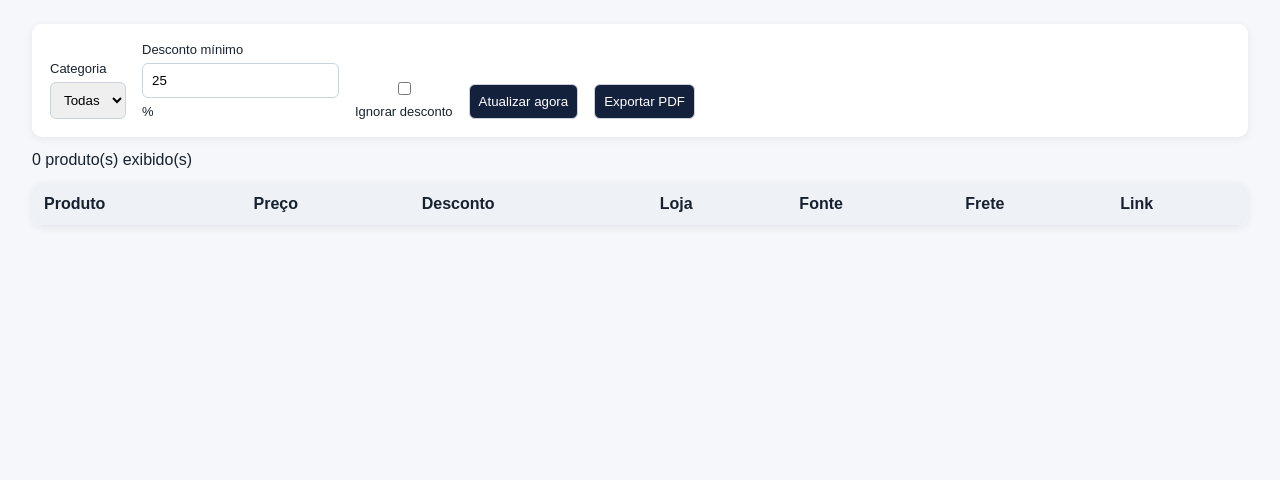
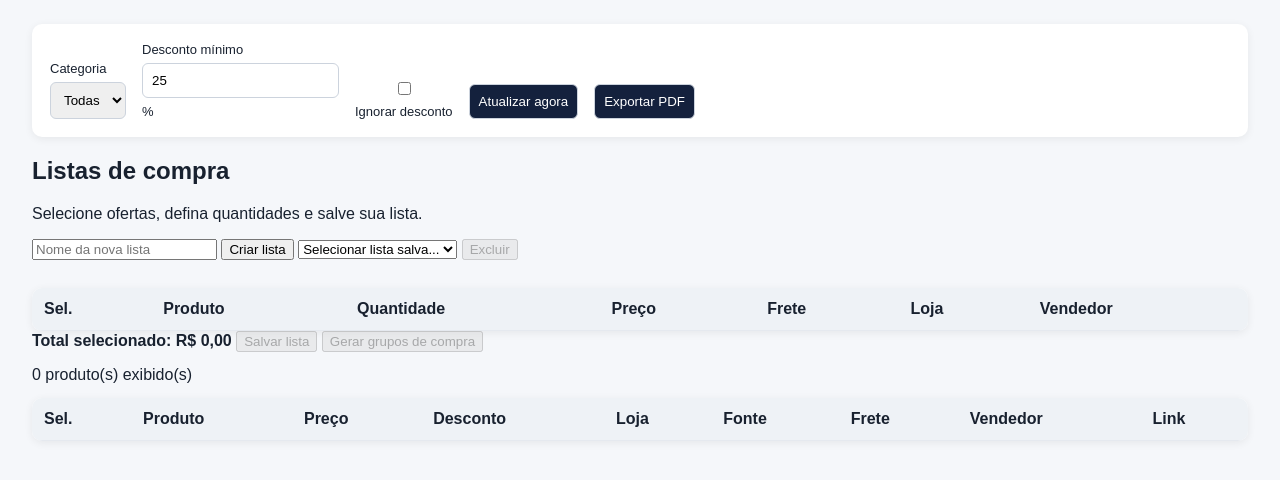
Before and after one commit to carlosflima/Promo_Finder, a Flask app: page / in a window 1280 px wide. Shown: the part 136-616 px from the top of the page. Run offline with Flask 3, Linux system fonts and the light colour scheme; data that the repository does not hold is empty.

Commit message:
feat: add purchase list workflow to web interface

```diff
--- a/templates/index.html
+++ b/templates/index.html
@@ -16,8 +16,32 @@
       <button id="refresh">Atualizar agora</button>
       <button id="export">Exportar PDF</button>
     </section>
+
+    <section class="purchase-panel">
+      <div class="purchase-header">
+        <div>
+          <h2>Listas de compra</h2>
+          <p>Selecione ofertas, defina quantidades e salve sua lista.</p>
+        </div>
+        <div class="purchase-actions">
+          <input id="listName" type="text" maxlength="120" placeholder="Nome da nova lista">
+          <button id="createList">Criar lista</button>
+          <select id="savedLists"><option value="">Selecionar lista salva...</option></select>
+          <button id="deleteList" disabled>Excluir</button>
+        </div>
+      </div>
+      <div id="listStatus" class="status"></div>
+      <div class="table-wrap"><table><thead><tr><th>Sel.</th><th>Produto</th><th>Quantidade</th><th>Preço</th><th>Frete</th><th>Loja</th><th>Vendedor</th></tr></thead><tbody id="purchaseSelection"></tbody></table></div>
+      <div class="purchase-footer">
+        <strong id="selectedTotal">Total selecionado: R$ 0,00</strong>
+        <button id="saveList" disabled>Salvar lista</button>
+        <button id="generateList" disabled>Gerar grupos de compra</button>
+      </div>
+      <div id="purchaseGroups"></div>
+    </section>
+
     <section class="status"><span id="status">Carregando...</span></section>
-    <div class="table-wrap"><table><thead><tr><th>Produto</th><th>Preço</th><th>Desconto</th><th>Loja</th><th>Fonte</th><th>Frete</th><th>Link</th></tr></thead><tbody id="products"></tbody></table></div>
+    <div class="table-wrap"><table><thead><tr><th>Sel.</th><th>Produto</th><th>Preço</th><th>Desconto</th><th>Loja</th><th>Fonte</th><th>Frete</th><th>Vendedor</th><th>Link</th></tr></thead><tbody id="products"></tbody></table></div>
   </main>
   <script src="{{ url_for('static', filename='js/app.js') }}"></script>
 </body>
```
